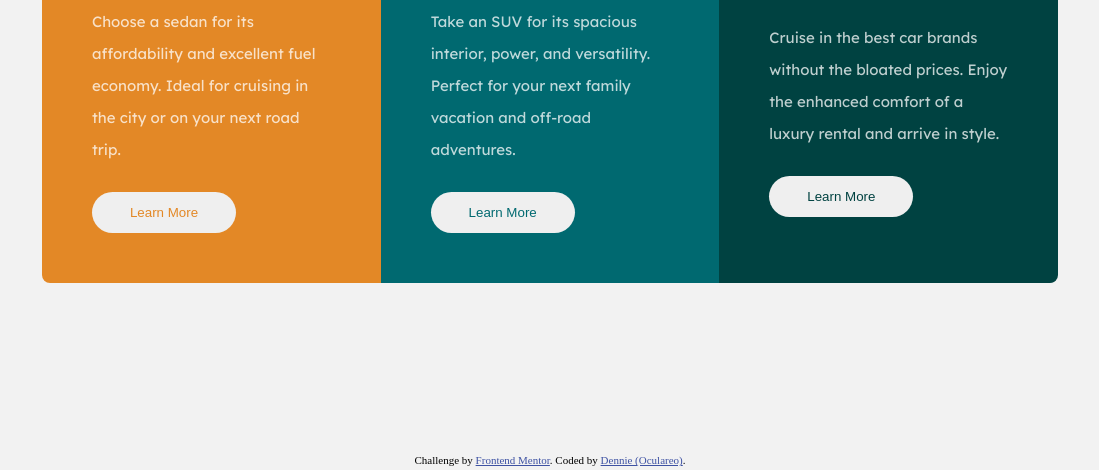
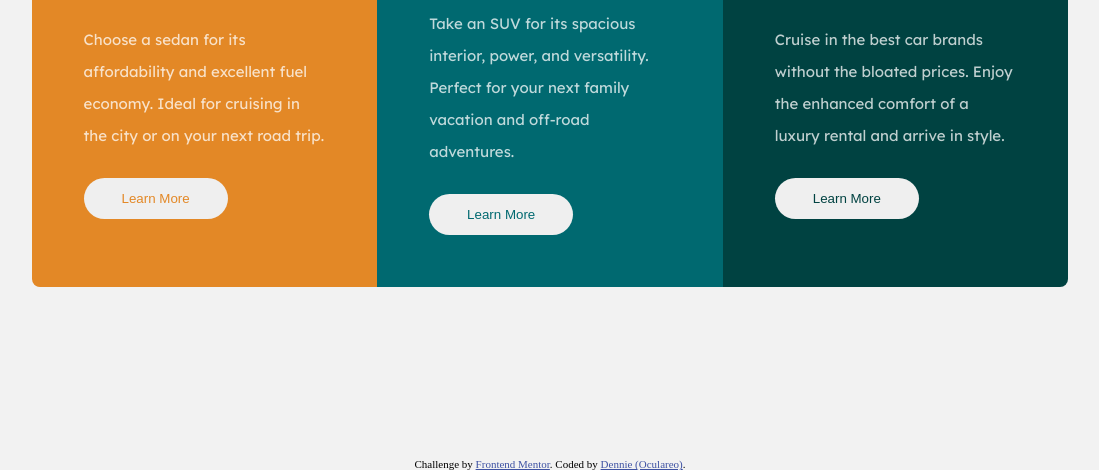
Before and after one commit to DennieCodes/3-column-preview-card, a plain HTML site: page index.html in a window 1536 px wide. Shown: the part 375-845 px from the top of the page, without its empty margins (218-1317 px from the left). Drawn offline with Linux system fonts and the light colour scheme.

```diff
--- a/index.css
+++ b/index.css
@@ -31,7 +31,7 @@
 .card-container {
   display: flex;
   flex-direction: column;
-  padding: 5.4em 1.5em;
+  margin: 5.4em 1.5em;
 }
 
 .card {
@@ -118,24 +118,40 @@
 
 @media (min-width: 786px) {
   .card-container {
-    padding: 5.4em 4em;
+    margin: 5.4em 4em;
   }
 }
 
-@media (min-width: 900px) {
+@media (min-width: 930px) {
   .card-container {
-    padding: 5.4em 6.5em;
+    margin: 5.4em 6.5em;
+  }
+}
+
+@media (min-width: 1024px) {
+  .card-container {
+    flex-direction: row;
+    margin: 5.4em 1.5em;
+  }
+
+  .card {
+    padding: 3.125em;
+  }
+}
+
+@media (min-width: 1024px) {
+  .card-container {
+    margin: 5.4em 1.5em;
   }
 }
 
 @media (min-width: 1440px) {
   .card-container {
-    flex-direction: row;
-    padding: 171px 16.25em;
+    margin: 171px 15.6em;
   }
 
   .card {
-    padding: 3.125em;
+    padding: 3.25em;
   }
 
   .card--orange {
```
Also changed, not shown: design/screenshot.png (added), 2 other files.
